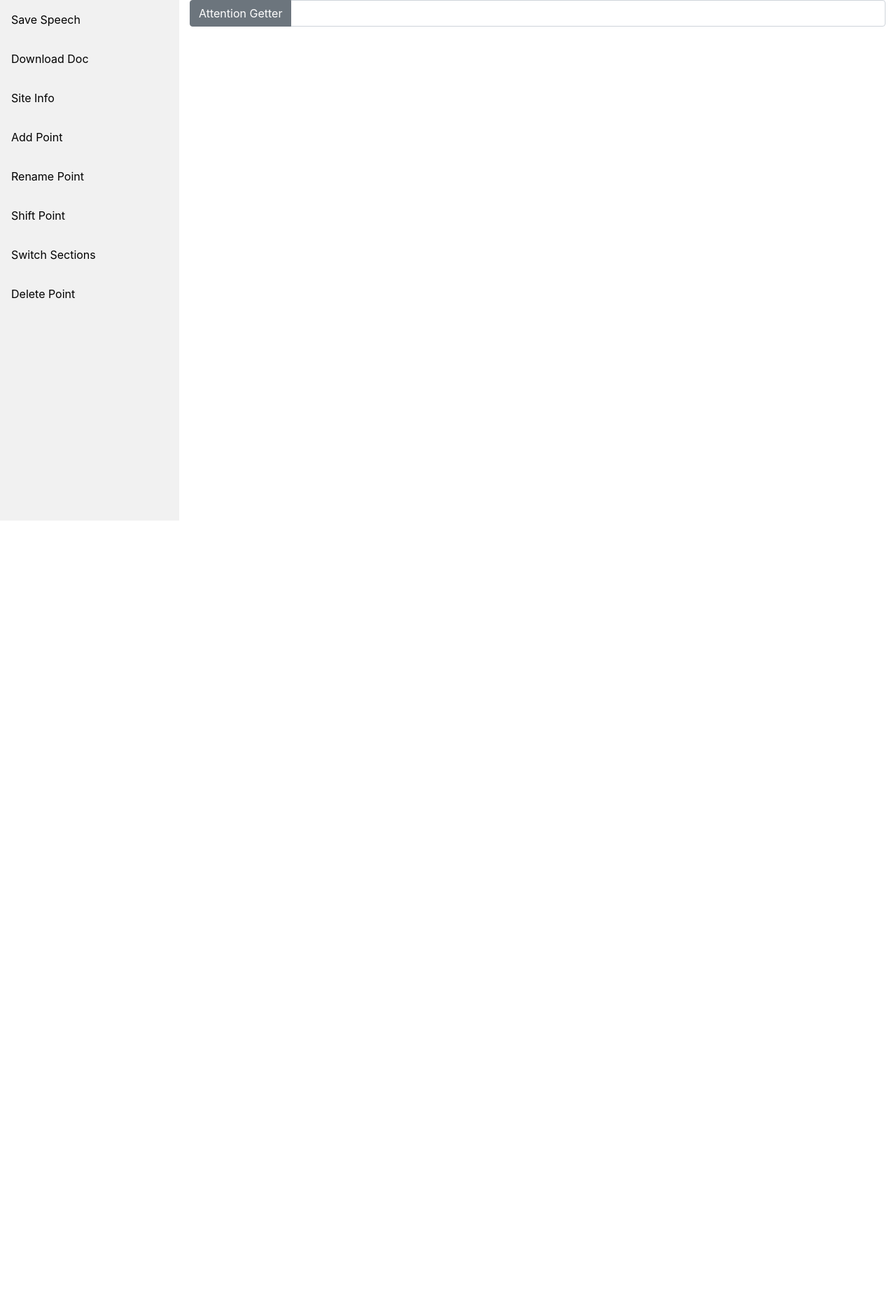
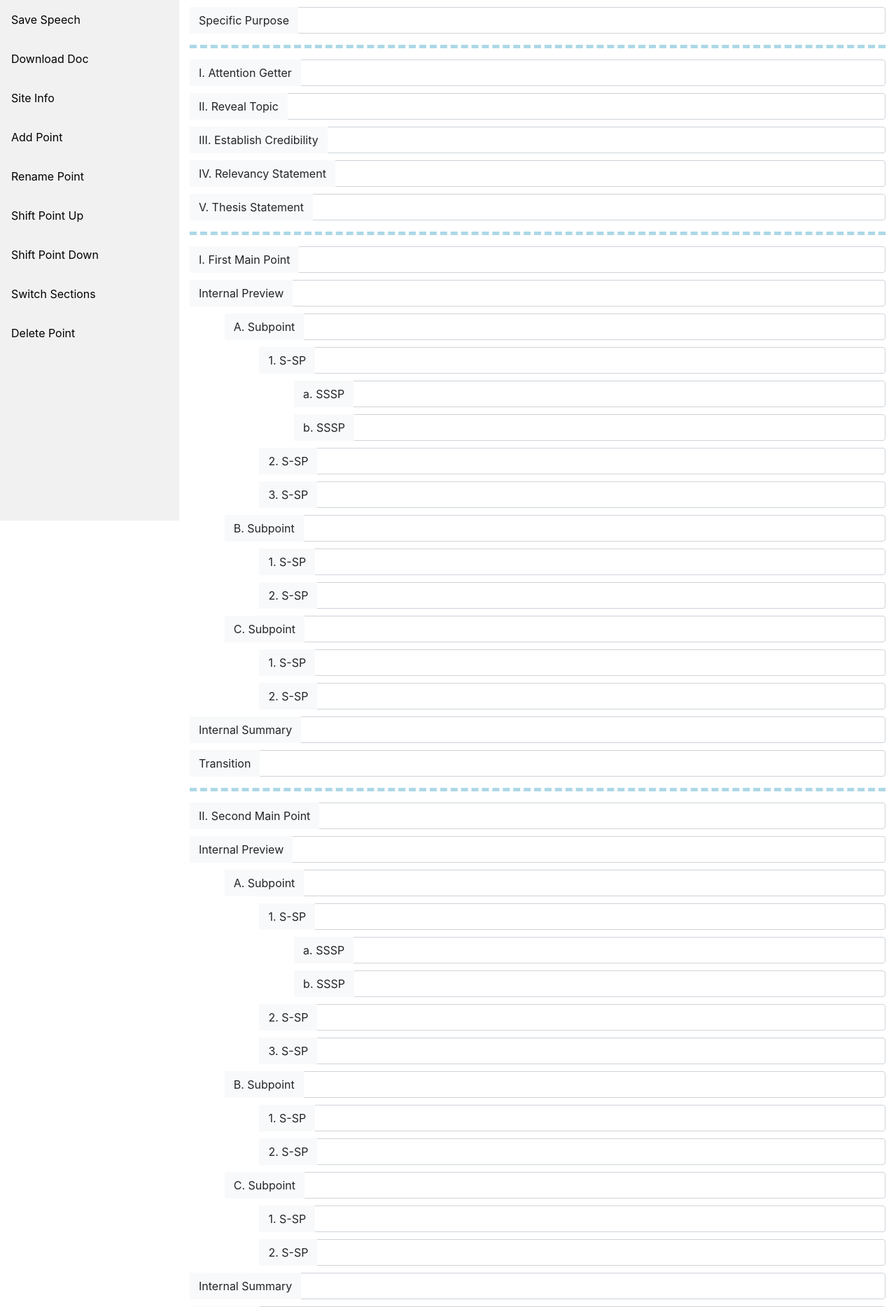
Before and after one commit to Nick-Minnard/KVCC-Speech-Writer, a Flask app: page /editor in a window 1280 px wide. Shown: the part 56-1924 px from the top of the page at 70% size. Before the commit the page ends 800 px from the top, so only its background shows below. Run offline with Flask 2, Linux system fonts and the light colour scheme; a user stored in the database is signed in; data comes from the database, SQL or seed files in the repository; both versions use the stored data as it was after the commit; some libraries are stand-ins or nearby versions.

Commit message:
Begin to add button functionality for points

```diff
--- a/website/static/editor.js
+++ b/website/static/editor.js
@@ -1,5 +1,7 @@
+// Nick Minnard
 
-let speech_outline_template = {
+
+let DEFAULT_TEMPLATE = {
   points: [
     {name: "Specific Purpose", value: "", level: 1, prefix: "", index: 0, mutable: false, section: 1},
 
@@ -89,31 +91,208 @@ let speech_outline_template = {
 
 let speech = [];
 
+// initialize editor page
 function init() {
-  // initialize editor page
-  create_speech_outline();
+
+  // load starting template and generate points
+  if($("#speech-data").attr("data-internalid") == "empty") {
+    speech = DEFAULT_TEMPLATE;
+    render_speech_from_template(speech);
+  }
+
+  // load speech data
+  else {
+    return
+  }
+
+  add_option_functionality();
 
 }
 
+// wipe all elements from speech section
+function clear_points_container() {
+  $(".point-group").remove();
+  $(".section-divider").remove();
+}
 
-// expanding textarea
-// var textarea = jQuery('.textarea');
-// textarea.on("input", function () {
-//     jQuery(this).css("height", ""); //reset the height
-//     jQuery(this).css("height", Math.min(jQuery(this).prop('scrollHeight'), 200) + "px");
-// });
+// update textarea field values in speech object
+function update_point_input_values() {
+  $(".point-group").each(function() {
+    let i = $(this).find(".point-index").attr("data-index");
+    speech.points[i].value = $(this).find("textarea").val();
+  })
+}
 
-function create_speech_outline() {
-  // create speech point elements
+// name, value, level, prefix, index, mutable, section
+function render_speech_from_template(template) {
 
-  if($("#speech-data").value == "empty") {
-    // load new speech template
-    return
-  }
+  let current_section = template.points[0].section;
 
-  else {
-    // load stored speech template
-    return
-  }
+  // generate point elements
+  template.points.forEach(function(p) {
+
+    // handle section dividers
+    if(p.section > current_section) {
+      current_section = p.section;
+
+      // add page rule to divide sections
+      $("#points-container").append(
+        $(document.createElement("hr"))
+        .css("border-top", "5px dashed lightblue")
+        .addClass("section-divider")
+      )
+    }
+
+    // handle level
+    let margin = "10px 0";
+    let width = "100%";
+    if(p.level === 2) {
+      margin = "10px 5%";
+      width = "95%";
+    } else if(p.level === 3) {
+      margin = "10px 10%";
+      width = "90%";
+    } else if(p.level === 4) {
+      margin = "10px 15%";
+      width = "85%";
+    } else if(p.level === 5) {
+      margin = "10px 20%";
+      width = "80%";
+    }
+
+    $("#points-container").append(
+      $(document.createElement("div"))
+      .addClass("input-group point-group")
+
+      // level
+      .css("margin", margin)
+      .css("width", width)
+      .append(
+        $(document.createElement("div"))
+        .addClass("point-index")
+        .attr("data-index", p.index)
+      )
+      .append(
+        $(document.createElement("div"))
+        .addClass("input-group-prepend")
+        .append($(document.createElement("button"))
+          .addClass("btn btn-light")
+
+          // name and prefix
+          .html(((p.prefix == "") ? "" : p.prefix + ". ") + p.name)
+        )
+      )
+      .append($(document.createElement("textarea"))
+        .addClass("form-control point-textarea")
+        .attr("rows", "1")
+        .css("resize", "none")
+        .css("overflow", "hidden")
+
+        // value
+        .html(p.value)
+      )
+    )
+  })
+
+  // add textarea expanding behavior
+  $(".point-textarea").each(function() {
+    $(this).on("input", function() {
+      $(this).css("height", "");
+      $(this).css("height", Math.min($(this).prop('scrollHeight'), 1000) + "px");
+    })
+  })
 
 }
+
+// add functionality to each side nav option
+function add_option_functionality() {
+
+  $("#shift-point-up-option").click(function() {
+    load_and_render();
+    button_config_shift_up();
+  })
+  $("#shift-point-down-option").click(function() {
+    load_and_render();
+    button_config_shift_down();
+  })
+
+}
+
+// update vals, reset speech points
+function load_and_render() {
+  update_point_input_values();
+  clear_points_container();
+  render_speech_from_template(speech);
+}
+
+// shift down config
+function button_config_shift_down() {
+  $(".point-group").each(function() {
+
+    // get index of current point
+    let i = $(this).find(".point-index").attr("data-index");
+
+    // skip if point not mutable
+    if(!(speech.points[i].mutable)) {
+      return true
+    }
+
+    // skip if point is on final level
+    if(speech.points[i].level === 5) {
+      return true
+    }
+
+    // get index of previous point
+    let prev = $(this).prev()
+    let i_p = prev.find(".point-index").attr("data-index");
+
+    // skip if point is right after divider
+    if(prev[0] === undefined || prev.is("hr")) {
+      return true
+    }
+
+    // add func if previous point is the same level or lower
+    if(speech.points[i_p].level >= speech.points[i].level) {
+      $(this).find("button").css("background-color", "lightgreen");
+      $(this).find("button").click(function() {
+        speech.points[i].level += 1;
+        load_and_render();
+      })
+    }
+
+  })
+}
+
+// shift up config
+function button_config_shift_up() {
+  $(".point-group").each(function() {
+
+    // get index of current point
+    let i = $(this).find(".point-index").attr("data-index");
+
+    // skip if point not mutable
+    if(!(speech.points[i].mutable)) {
+      return true
+    }
+
+    // skip if point is on first level
+    if(speech.points[i].level === 1) {
+      return true
+    }
+
+    // get index of next point
+    let next = $(this).next()
+    let i_n = next.find(".point-index").attr("data-index");
+
+    // skip if point is right after divider
+    if((next[0] === undefined || next.is("hr")) ||
+    (speech.points[i_n].level <= speech.points[i].level)) {
+      $(this).find("button").css("background-color", "lightgreen");
+      $(this).find("button").click(function() {
+        speech.points[i].level -= 1;
+        load_and_render();
+      })
+    }
+
+  })
+}
--- a/website/templates/editor.html
+++ b/website/templates/editor.html
@@ -19,18 +19,19 @@
   </head>
   <body onload="init();">
 
-    <input type="hidden" value="{{ speech.data }}" id="speech-data">
+    <div data-internalid="{{speech.data}}" id="speech-data"></div>
 
     <div class="sidebar">
       <a class="active" href="#">KVCC Speech Writer</a>
-      <a href="#">Save Speech</a>
-      <a href="#">Download Doc</a>
-      <a href="#">Site Info</a>
-      <a href="#">Add Point</a>
-      <a href="#">Rename Point</a>
-      <a href="#">Shift Point</a>
-      <a href="#">Switch Sections</a>
-      <a href="#">Delete Point</a>
+      <a href="#/">Save Speech</a>
+      <a href="#/">Download Doc</a>
+      <a href="#/">Site Info</a>
+      <a href="#/">Add Point</a>
+      <a href="#/">Rename Point</a>
+      <a id="shift-point-up-option" href="#/">Shift Point Up</a>
+      <a id="shift-point-down-option" href="#/">Shift Point Down</a>
+      <a href="#/">Switch Sections</a>
+      <a href="#/">Delete Point</a>
     </div>
 
     <div class="content">
@@ -49,13 +50,8 @@
         </div>
       </nav>
 
-      <div class="container">
-        <div class="input-group">
-          <div class="input-group-prepend">
-            <button class="btn btn-secondary">Attention Getter</button>
-          </div>
-          <textarea class="form-control" rows="1" style="resize: none;"></textarea>
-        </div>
+      <div id="points-container" class="container">
+        <!--points will be generated here-->
       </div>
 
     </div>
```
Also changed, not shown: main.py (+5 -5 lines), website/database.db.
